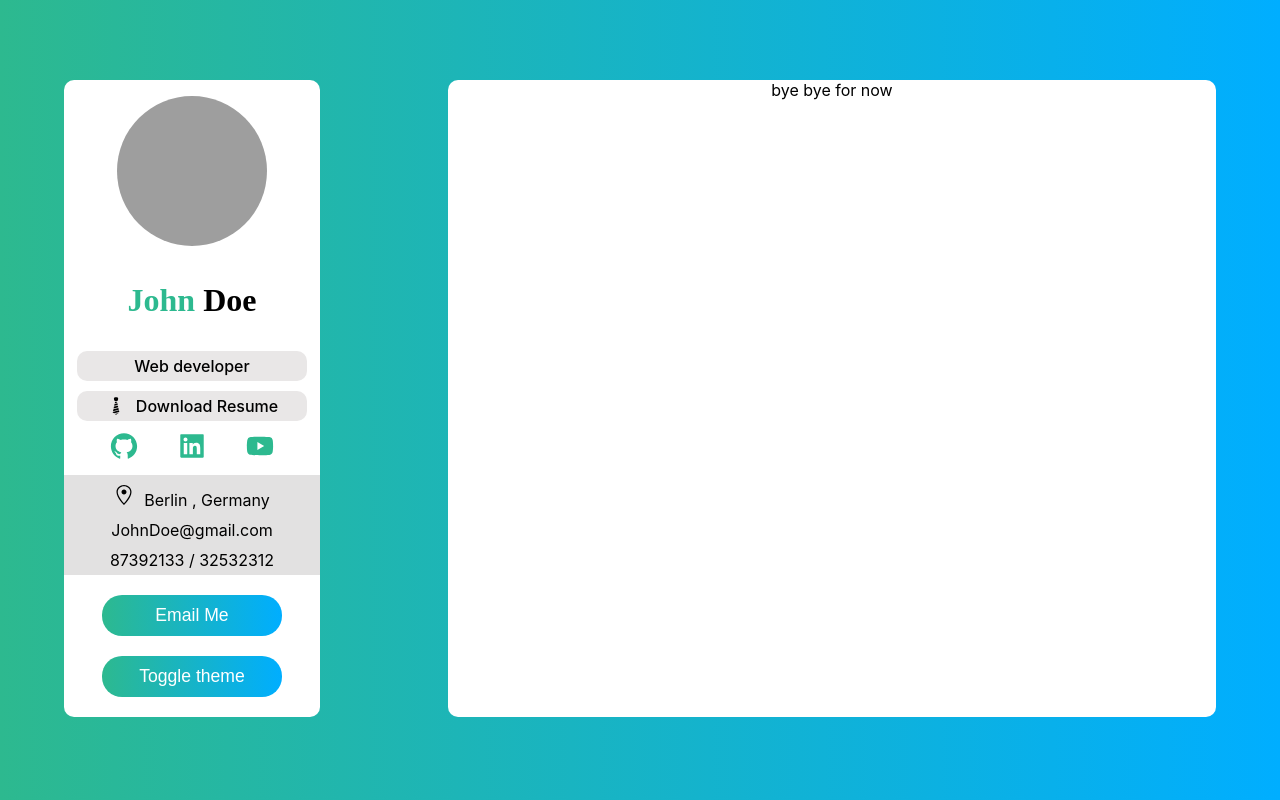
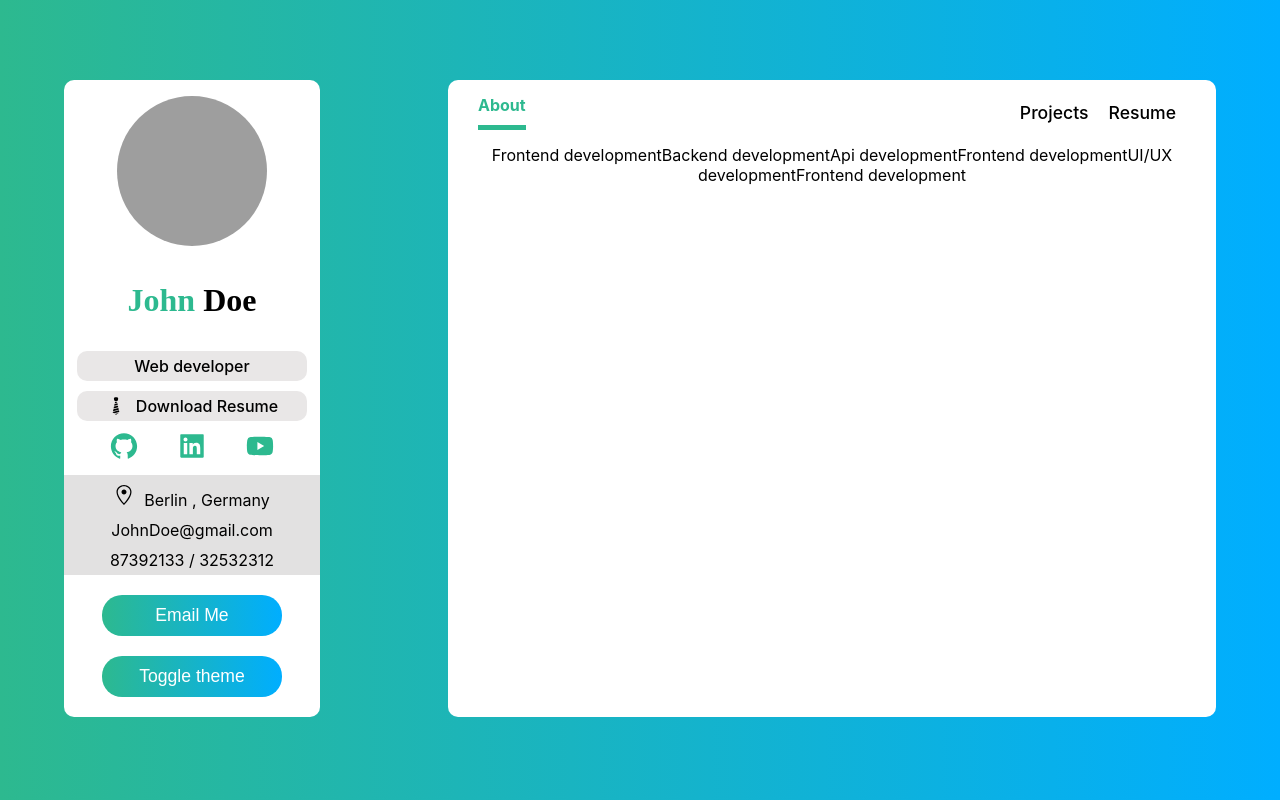
Before and after one commit to ramin709/Portfolio, a Next.js app in the folder portfolio/: page / in a window 1280 px wide. Built offline with nearby package versions, Linux system fonts and the light colour scheme; grey boxes are pictures that could not be loaded.

Commit message:
Navbar
Navbar component created and completed. Dummy data for About page added.

```diff
--- /dev/null
+++ b/portfolio/components/Navbar/Navbar.module.css
@@ -0,0 +1,26 @@
+.currentLink {
+    font-weight: bold;
+    border-bottom: 5px solid rgb(45, 185, 143);
+    padding-bottom: 10px;
+    color:rgb(45, 185, 143);
+}
+
+.Links {
+    text-decoration: none;
+    color: #000;
+    margin: 10px;
+    font-size: 1.1rem;
+    font-weight: 500;
+}
+
+.Links:hover {
+    color:rgb(45, 185, 143);
+    transition: all 0.5s ease;
+}
+
+.navContainer {
+    display: flex;
+    align-items: center;
+    justify-content: space-between;
+    padding: 15px 30px;
+}
--- /dev/null
+++ b/portfolio/components/Navbar/Navbar.tsx
@@ -0,0 +1,49 @@
+import React, { useEffect, useState } from 'react'
+import {useRouter} from 'next/router'
+import Link from 'next/link'
+import style from './Navbar.module.css'
+
+type NavbarItemProps = {
+    name: string,
+    activeItem: string,
+    setActiveItem: Function,
+    route: string
+}
+
+
+const NavbarItem: React.FunctionComponent<NavbarItemProps>  = ({activeItem , name , setActiveItem, route}) => {
+    return name !== activeItem ?
+    <Link href={route}>
+        <a onClick={() => setActiveItem(name)} className={style.Links}>{name}</a>
+    </Link> : null
+}
+
+
+
+
+const Navbar = () => {
+
+    const {pathname} = useRouter();
+    useEffect(() => {
+
+        if(pathname === '/') setActiveItem('About')
+        else if (pathname === 'projects') setActiveItem('Projects')
+        else if (pathname === 'resume') setActiveItem('Resume')
+    } , [])
+
+    const [activeItem, setActiveItem] = useState<string>('')
+
+  return (
+    <div className={style.navContainer}>
+        <span className={style.currentLink}>{activeItem}</span>
+        <div>
+            <NavbarItem name="About" activeItem={activeItem} setActiveItem={setActiveItem} route="/"/>
+            <NavbarItem name="Projects" activeItem={activeItem} setActiveItem={setActiveItem} route="/projects"/>
+            <NavbarItem name="Resume" activeItem={activeItem} setActiveItem={setActiveItem} route="/resume"/>
+        </div>
+
+    </div>
+  )
+}
+
+export default Navbar
--- a/portfolio/components/SideBar/SideBar.tsx
+++ b/portfolio/components/SideBar/SideBar.tsx
@@ -48,7 +48,7 @@ const SideBar = () => {
       </div>
 
       <div className={style.buttons}>
-        <button className={style.btn}>Email Me</button>
+        <button className={style.btn} onClick = {() => window.open('mailto: rsafdart@gmail.com')}>Email Me</button>
         <button className={style.btn}>Toggle theme</button>
       </div>
     </div>
--- /dev/null
+++ b/portfolio/data.ts
@@ -0,0 +1,39 @@
+import {RiComputerLine} from 'react-icons/ri'
+import {FaServer} from 'react-icons/fa'
+import {AiOutlineAntDesign , AiOutlineApi} from 'react-icons/ai'
+import {MdDeveloperMode} from 'react-icons/md'
+import {IServices} from './type'
+
+
+export const servieces: IServices[] = [
+    {
+        title: 'Frontend development',
+        about: 'some dummy data about front end',
+        icon: RiComputerLine
+    },
+    {
+        title: 'Backend development',
+        about: 'some dummy data about back end',
+        icon: FaServer
+    },
+    {
+        title: 'Api development',
+        about: 'some dummy data about api development',
+        icon: AiOutlineApi
+    },
+    {
+        title: 'Frontend development',
+        about: 'some dummy data about front end',
+        icon: MdDeveloperMode
+    },
+    {
+        title: 'UI/UX development',
+        about: 'some dummy data about UI/UX',
+        icon: AiOutlineAntDesign
+    },
+    {
+        title: 'Frontend development',
+        about: 'some dummy data about front end',
+        icon: RiComputerLine
+    }
+]
--- a/portfolio/pages/_app.tsx
+++ b/portfolio/pages/_app.tsx
@@ -1,3 +1,4 @@
+import Navbar from '../components/Navbar/Navbar'
 import SideBar from '../components/SideBar/SideBar'
 import '../styles/globals.css'
 
@@ -8,6 +9,7 @@ function MyApp({ Component, pageProps }) {
       <SideBar />
     </div>
     <div className="main">
+      <Navbar />
       <Component {...pageProps} />
     </div>
   </div>
--- a/portfolio/pages/index.tsx
+++ b/portfolio/pages/index.tsx
@@ -1,8 +1,11 @@
 import React from 'react'
+import {servieces} from '../data'
 
 const index = () => {
   return (
-    <div>bye bye for now</div>
+    <div>
+      {servieces.map((service , index) => (<span key={index}>{service.title}</span>))}
+    </div>
   )
 }
 
--- /dev/null
+++ b/portfolio/type.ts
@@ -0,0 +1,7 @@
+import {IconType} from 'react-icons'
+
+export interface IServices {
+    title : string,
+    about: string,
+    icon: IconType
+}
```
Also changed, not shown: portfolio/pages/projects.tsx (added, +9 -0 lines), portfolio/pages/resume.tsx (added, +9 -0 lines).
